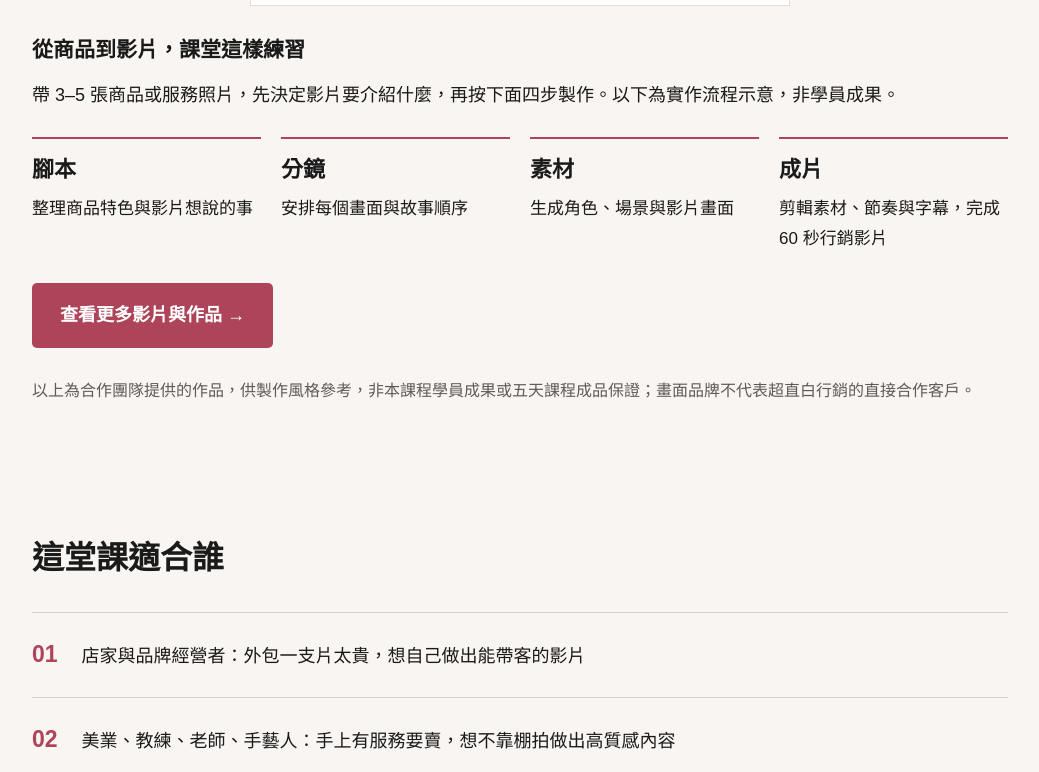
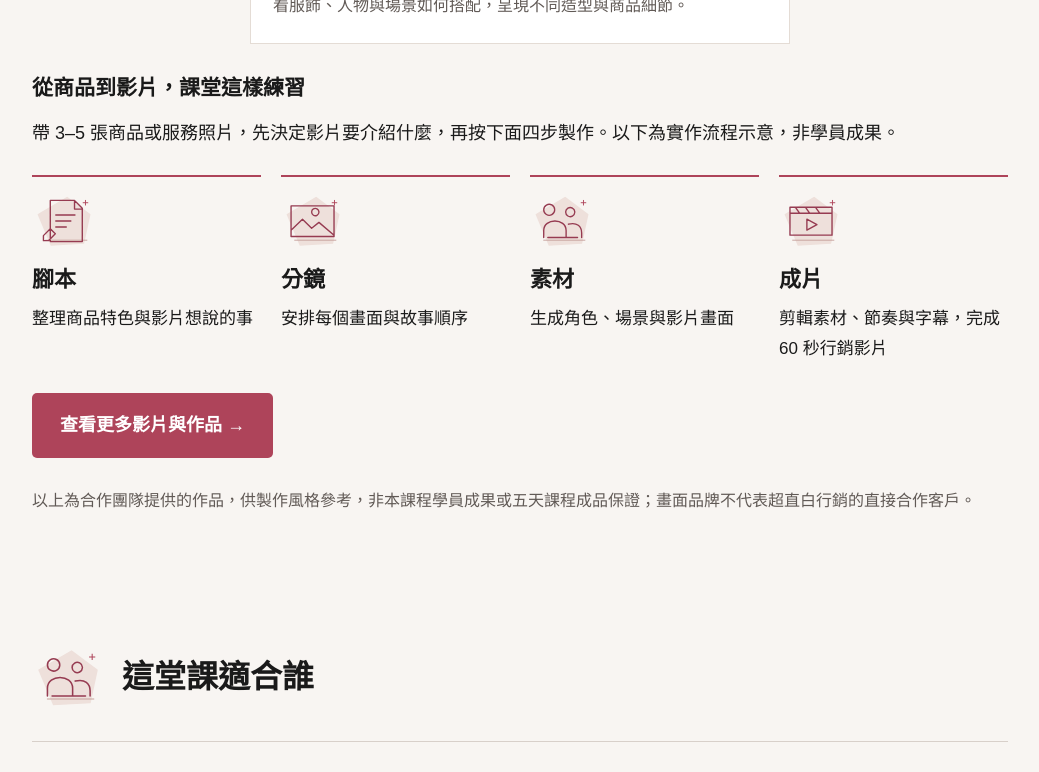
Before and after one commit to r722772r-prog/geo-course, a Next.js app: page / in a window 1280 px wide. Shown: the part 2400-3172 px from the top of the page, without its empty margins (120-1159 px from the left). Built offline with nearby package versions, Linux system fonts and the light colour scheme.

Commit message:
Illustrate course modules preparation and practice workflow

```diff
--- a/src/app/globals.css
+++ b/src/app/globals.css
@@ -174,3 +174,5 @@ button:focus-visible{outline:3px solid #ae445a;outline-offset:4px}
 
 /* Discourage media saving; preserve text selection and playback. */
 img:not([data-allow-media-save]), video { -webkit-touch-callout: none; -webkit-user-drag: none; user-select: none; }
+
+.course-section>.art-heading{margin-bottom:30px}.audiences .content-art{min-width:54px}.modules .content-art{margin-bottom:20px}.prep .content-art{margin-bottom:18px}
--- a/src/app/page.tsx
+++ b/src/app/page.tsx
@@ -1,3 +1,4 @@
+import ContentArt from "@/components/ContentArt";
 import CourseMascot from "@/components/CourseMascot";
 import CourseNav from "@/components/CourseNav";
 import type { Metadata } from "next";
@@ -8,7 +9,7 @@ import { audiences, courseTitle, days, faqs, getPricing, lineUrl, registrationUr
 export const dynamic = "force-dynamic";
 export const metadata: Metadata = { title: courseTitle, description: siteConfig.seo.description, alternates: { canonical: siteConfig.url } };
 function Register({children = "立即報名", deposit = false}: {children?: React.ReactNode; deposit?: boolean}) { const href = new URL(registrationUrl); if (deposit) href.searchParams.set("plan", "deposit"); return <a className="cta" href={href.toString()}>{children}</a>; }
-function Section({id, title, children}: {id?: string; title: string; children: React.ReactNode}) { return <section id={id} className="course-section"><h2>{title}</h2>{children}</section>; }
+function Section({id, title, children}: {id?: string; title: string; children: React.ReactNode}) { return <section id={id} className="course-section"><div className="art-heading"><ContentArt kind={title.includes("費用")?"fee":title.includes("準備")?"laptop":title.includes("適合")?"people":title.includes("時間")?"social":title.includes("知道")?"message":"video"}/><h2>{title}</h2></div>{children}</section>; }
 export default function CourseHome() {
   const price = getPricing();
   const schema = {"@context":"https://schema.org", "@type":"Course", name:courseTitle, description:siteConfig.seo.description, provider:{"@type":"Organization",name:"超直白行銷",url:"https://chaozhibai.ai"}, hasCourseInstance:{"@type":"CourseInstance",courseMode:"Onsite",courseWorkload:"PT22H",startDate:"2026-11-04T19:00:00+08:00",endDate:"2026-11-08T17:00:00+08:00",instructor:{"@type":"Person",name:"超直白 白白"},location:{"@type":"Place",name:"新北汐止"},offers:{"@type":"Offer",price:price.amount,priceCurrency:"TWD",url:registrationUrl}}};
@@ -23,12 +24,12 @@ export default function CourseHome() {
       </Section>
       <Section title="帶著題目來，帶著自己的作品回去"><div className="outcome"><strong>60<span>秒</span></strong><div><h3>一支專屬行銷影片</h3><p>從選題、腳本、角色與畫面生成到剪輯成片，以你的商品或服務作為實作題目，週日完成作品並分享成果。</p></div></div></Section>
       <CourseFilms />
-      <Section title="這堂課適合誰"><ol className="audiences">{audiences.map((text,i)=><li key={text}><span className="number">0{i+1}</span><p>{text}</p></li>)}</ol></Section>
-      <Section id="modules" title="五天，一步一步完成影片"><div className="modules">{days.map(([date,title,body],i)=><article key={date}><span className="eyebrow">DAY 0{i+1} · {date}</span><h3>{title}</h3><p>{body}</p><p className="day-output"><strong>當日實作：</strong>{["你的商品影片腳本","角色與場景設定","分鏡與生成素材","影片剪輯初稿","60 秒專屬行銷影片與成果分享"][i]}</p></article>)}</div></Section>
+      <Section title="這堂課適合誰"><ol className="audiences">{audiences.map((text,i)=><li key={text}><ContentArt kind={["social","people","photo","script","laptop"][i]} small/><p>{text}</p></li>)}</ol></Section>
+      <Section id="modules" title="五天，一步一步完成影片"><div className="modules">{days.map(([date,title,body],i)=><article key={date}><ContentArt kind={["script","people","photo","video","deliver"][i]}/><span className="eyebrow">DAY 0{i+1} · {date}</span><h3>{title}</h3><p>{body}</p><p className="day-output"><strong>當日實作：</strong>{["你的商品影片腳本","角色與場景設定","分鏡與生成素材","影片剪輯初稿","60 秒專屬行銷影片與成果分享"][i]}</p></article>)}</div></Section>
       <section id="instructor" className="instructor"><div className="instructor-inner"><Image src="/instructor.png" alt="超直白行銷創辦人白白" width={683} height={911} className="portrait" /><div><p className="eyebrow">主講老師</p><h2>超直白 白白</h2><h3>用 AI 把影片變成生意的自媒體經營者</h3><p className="teacher-tags">超直白行銷創辦人｜店家代操與社群經營實戰｜全網 3 億自然流量、200 萬粉絲</p><p>從圖文到影音，累積 13 年跨平台自媒體經驗。2025 年開始幫店家與品牌把影片變成生意，投入短影音、AI 行銷影片、社群經營與店家代操。</p></div></div></section>
       <Section title="上課時間與地點"><p>2026/11/4（三）–11/8（日）｜新北汐止｜五天共 22 小時</p><div className="table-scroll"><table><caption className="sr-only">五天上課及報到時間</caption><thead><tr><th>日期</th><th>報到</th><th>上課時間</th></tr></thead><tbody>{days.map(([date,,,checkin,time])=><tr key={date}><th>{date}</th><td>{checkin}</td><td>{time}</td></tr>)}</tbody></table></div><p className="note">週六日中午休息一小時；週日 15:00 起成果發表。詳細教室與交通資訊於學員通知提供。</p></Section>
-      <Section title="課前準備"><div className="prep"><article><h3>每天帶筆電</h3><p>五天都是實作課，請攜帶可上網的筆電與充電器。</p></article><article><h3>準備你的題目</h3><p>想好要做影片的商品或服務，準備 3–5 張相關照片。</p></article><article><h3>預留工具費</h3><p>AI 工具積分自購約 NT$1,500，依個人練習量增減。工具清單與註冊教學於 10/27 前寄出，請於開課前完成註冊。</p></article></div></Section>
-      <Section id="fees" title="費用與退費說明"><div className="pricing"><article><p>{price.early?"早鳥全款 · 10/15 止":"課程全款"}</p><h3>NT${price.amount.toLocaleString("en-US")}</h3>{price.early&&<p>原價 NT$19,800，2026/10/15 前繳清。</p>}<p>工具積分另計，退款規則見下表。</p><Register /></article>{price.early&&<article><p>先付訂金 · 10/15 止</p><h3>總額 NT$16,800</h3><p className="deposit-first">先付 NT$5,000</p><p>訂金抵 NT$8,000；尾款 NT$11,800 於 2026/10/25 前補繳，實付總額 NT$16,800。</p><p>工具積分另計，退款規則見下表。</p><Register deposit>前往報名，選擇訂金</Register></article>}</div><p className="registration-hint">按鈕將前往超直白官方報名表，請在表內選擇付款方案；填表後再依指示付款。</p><div className="table-scroll"><table><thead><tr><th>申請時間</th><th>退費方式</th></tr></thead><tbody>{refundRules.map(([date,rule])=><tr key={date}><th>{date}</th><td>{rule}</td></tr>)}</tbody></table></div><p className="note">早鳥全款、訂金與訂金補足尾款均適用，以實際已付金額計算。<a href="/refund">查看完整退費說明 →</a></p></Section>
+      <Section title="課前準備"><div className="prep"><article><ContentArt kind="laptop"/><h3>每天帶筆電</h3><p>五天都是實作課，請攜帶可上網的筆電與充電器。</p></article><article><ContentArt kind="photo"/><h3>準備你的題目</h3><p>想好要做影片的商品或服務，準備 3–5 張相關照片。</p></article><article><ContentArt kind="fee"/><h3>預留工具費</h3><p>AI 工具積分自購約 NT$1,500，依個人練習量增減。工具清單與註冊教學於 10/27 前寄出，請於開課前完成註冊。</p></article></div></Section>
+      <Section id="fees" title="費用與退費說明"><div className="pricing"><article><ContentArt kind="fee" small/><p>{price.early?"早鳥全款 · 10/15 止":"課程全款"}</p><h3>NT${price.amount.toLocaleString("en-US")}</h3>{price.early&&<p>原價 NT$19,800，2026/10/15 前繳清。</p>}<p>工具積分另計，退款規則見下表。</p><Register /></article>{price.early&&<article><ContentArt kind="fee" small/><p>先付訂金 · 10/15 止</p><h3>總額 NT$16,800</h3><p className="deposit-first">先付 NT$5,000</p><p>訂金抵 NT$8,000；尾款 NT$11,800 於 2026/10/25 前補繳，實付總額 NT$16,800。</p><p>工具積分另計，退款規則見下表。</p><Register deposit>前往報名，選擇訂金</Register></article>}</div><p className="registration-hint">按鈕將前往超直白官方報名表，請在表內選擇付款方案；填表後再依指示付款。</p><div className="table-scroll"><table><thead><tr><th>申請時間</th><th>退費方式</th></tr></thead><tbody>{refundRules.map(([date,rule])=><tr key={date}><th>{date}</th><td>{rule}</td></tr>)}</tbody></table></div><p className="note">早鳥全款、訂金與訂金補足尾款均適用，以實際已付金額計算。<a href="/refund">查看完整退費說明 →</a></p></Section>
       <Section id="faq" title="報名前，你可能想知道"><div className="faqs">{faqs.map(([q,a])=><details key={q}><summary>{q}</summary><p>{a}</p></details>)}</div><p className="note"><a href="/refund">退費說明</a>・<a href={lineUrl}>加入官方 LINE 詢問</a></p></Section>
       <section id="registration" className="final-cta"><p className="eyebrow">從你的商品開始</p><h2>下一支行銷影片，由你完成。</h2><p>11/4–11/8｜新北汐止｜限 20 位</p><p>{price.label}</p><Register>前往報名表 →</Register><p className="note">填表 → 依連結付款 → 付款完成後 1 個工作天內核對並寄出確認通知</p></section>
     </main>
--- /dev/null
+++ b/src/components/ContentArt.tsx
@@ -0,0 +1,16 @@
+import './content-art.css';
+const paths:Record<string,string>={
+short:'M47 18h48v95H47z M47 32h48 M65 24h12 M65 105h12 M61 48l21 14-21 14z',
+video:'M24 35h92v61H24z M24 48h92 M36 35l9 13m13-13 9 13m13-13 9 13 M61 61l22 12-22 12z',
+script:'M40 20h53l17 17v73H40z M93 20v19h17 M52 52h42 M52 65h33 M52 78h23 M25 97l15-15 11 11-15 15H25z',
+social:'M26 30h90v76H26z M26 49h90 M43 22v16m55-16v16 M40 62h12v12H40z M65 62h12v12H65z M90 62h12v12H90z M40 86h12m13 0h12m13 0h12',
+drama:'M22 44l44-22 50 24-44 25z M22 44v36l50 27 44-25V46 M72 71v36 M53 41l21 12-14 7',
+people:'M54 40a12 12 0 1 0 0 1 M98 45a10 10 0 1 0 0 1 M30 101V86c0-28 49-28 49 0v15 M84 72c19-5 29 5 29 19v10 M39 101h65',
+laptop:'M25 27h90v62H25z M16 100h110l-11-11H25z M45 49l-8 9 8 9m48-18 8 9-8 9 M77 43L63 74',
+photo:'M22 32h94v67H22z M22 85l25-24 20 20 16-13 33 28 M83 45a8 8 0 1 0 0 1',
+deliver:'M25 38h90v64H25z M25 38l45-18 45 18 M70 38v64 M25 38l45 20 45-20 M56 78l10 10 20-20',
+message:'M22 27h94v64H64l-24 18V91H22z M38 45h63 M38 59h48 M38 73h30',
+fee:'M24 37h93v65H24z M24 55h93 M37 74h23 M77 77h25 M38 26h66',
+};
+export default function ContentArt({kind='video',small=false}:{kind?:string;small?:boolean}){return <svg className={small?'content-art content-art-small':'content-art'} viewBox="0 0 140 130" fill="none" aria-hidden="true"><path d="M12 50L77 12l51 38-14 65-73 4z" fill="#eee0db"/><path d="M29 107h92" stroke="#c7a19c" strokeWidth="2"/><path d={paths[kind]||paths.video} stroke="#963b51" strokeWidth="3" strokeLinecap="round" strokeLinejoin="round"/><path d="M117 19v12m-6-6h12" stroke="#ae445a" strokeWidth="2"/></svg>}
+export function CreativeRoute(){return <ol className="creative-route" aria-label="從想法到影片的製作流程">{[['script','整理故事'],['photo','設計畫面'],['video','剪輯成片'],['deliver','完成作品']].map(([kind,label])=><li key={kind}><ContentArt kind={kind}/><span>{label}</span></li>)}</ol>}
--- a/src/components/CourseFilms.tsx
+++ b/src/components/CourseFilms.tsx
@@ -1,5 +1,6 @@
 'use client';
 
+import ContentArt from './ContentArt';
 import { useState } from 'react';
 
 const films = [
@@ -31,7 +32,7 @@ export default function CourseFilms() {
         </div>
         <div className="course-film-copy"><h3>{film.title}</h3><p>{film.description}</p></div>
       </article>)}
-    </div><div className="practice-flow"><h3>從商品到影片，課堂這樣練習</h3><p>帶 3–5 張商品或服務照片，先決定影片要介紹什麼，再按下面四步製作。以下為實作流程示意，非學員成果。</p><ol><li><strong>腳本</strong><span>整理商品特色與影片想說的事</span></li><li><strong>分鏡</strong><span>安排每個畫面與故事順序</span></li><li><strong>素材</strong><span>生成角色、場景與影片畫面</span></li><li><strong>成片</strong><span>剪輯素材、節奏與字幕，完成 60 秒行銷影片</span></li></ol></div>
+    </div><div className="practice-flow"><h3>從商品到影片，課堂這樣練習</h3><p>帶 3–5 張商品或服務照片，先決定影片要介紹什麼，再按下面四步製作。以下為實作流程示意，非學員成果。</p><ol><li><ContentArt kind="script" small/><strong>腳本</strong><span>整理商品特色與影片想說的事</span></li><li><ContentArt kind="photo" small/><strong>分鏡</strong><span>安排每個畫面與故事順序</span></li><li><ContentArt kind="people" small/><strong>素材</strong><span>生成角色、場景與影片畫面</span></li><li><ContentArt kind="video" small/><strong>成片</strong><span>剪輯素材、節奏與字幕，完成 60 秒行銷影片</span></li></ol></div>
     <p style={{margin:"28px 0"}}><a className="cta" href="https://chaozhibai.ai/cases">查看更多影片與作品 →</a></p>
     <p className="note">以上為合作團隊提供的作品，供製作風格參考，非本課程學員成果或五天課程成品保證；畫面品牌不代表超直白行銷的直接合作客戶。</p>
   </section>;
--- /dev/null
+++ b/src/components/content-art.css
@@ -0,0 +1 @@
+.content-art{display:block;width:120px;height:112px;flex-shrink:0;margin-bottom:18px}.content-art-small{width:64px;height:60px;margin:0 0 12px}.creative-route{display:grid;grid-template-columns:repeat(4,minmax(0,1fr));gap:18px;list-style:none!important;padding:26px 0!important;margin:24px 0!important;border-block:1px solid #d6c7bf}.creative-route li{position:relative;display:flex;flex-direction:column;align-items:center;gap:8px;text-align:center;font-size:18px;font-weight:700}.creative-route li:not(:last-child):after{content:"";position:absolute;right:-12px;top:55px;width:18px;height:1px;background:#963b51}.creative-route .content-art{margin:0}.art-heading{display:flex;align-items:center;gap:18px}.art-heading .content-art{margin:0;width:72px;height:67px}.art-heading h2{margin:0!important}@media(max-width:600px){.content-art{width:90px;height:84px}.creative-route{grid-template-columns:repeat(2,minmax(0,1fr));gap:24px 12px}.creative-route li:after{display:none}.art-heading{gap:12px}.art-heading .content-art{width:54px;height:50px}.content-art-small{width:54px;height:50px}}
```
